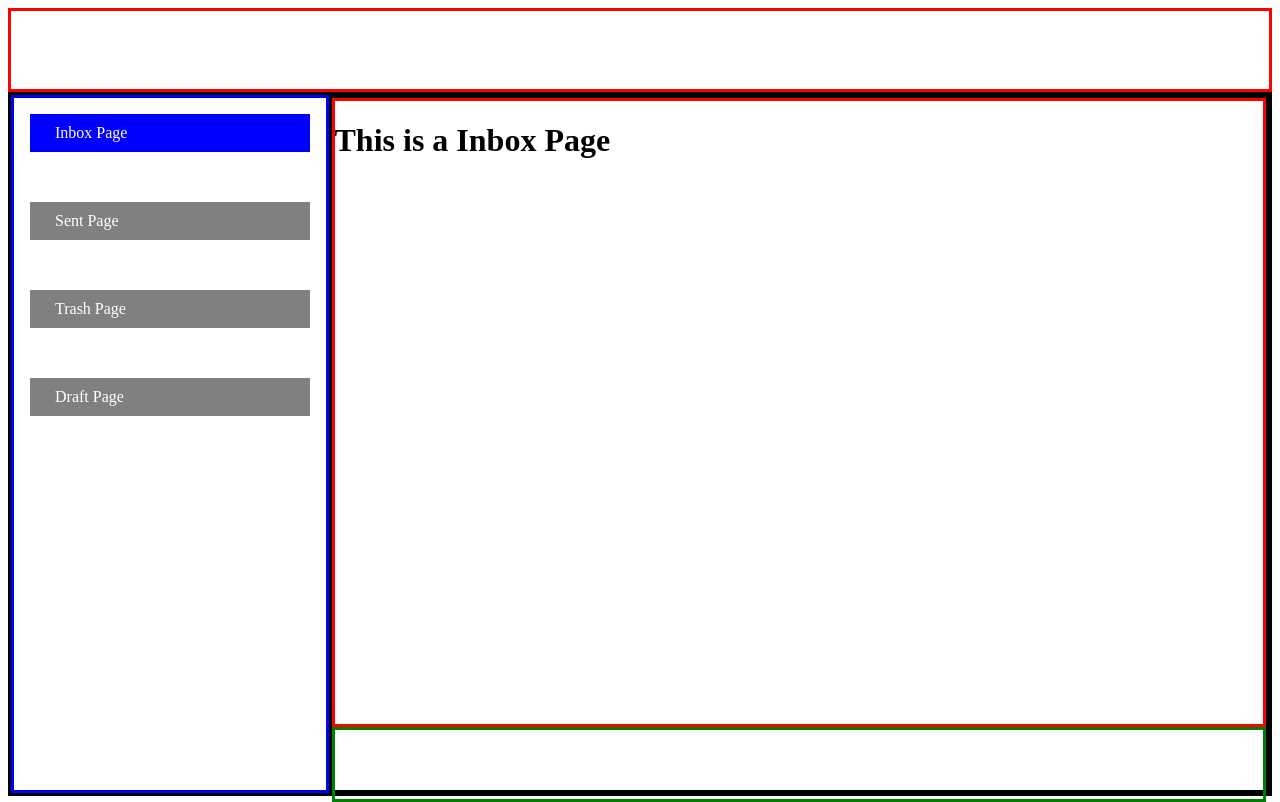
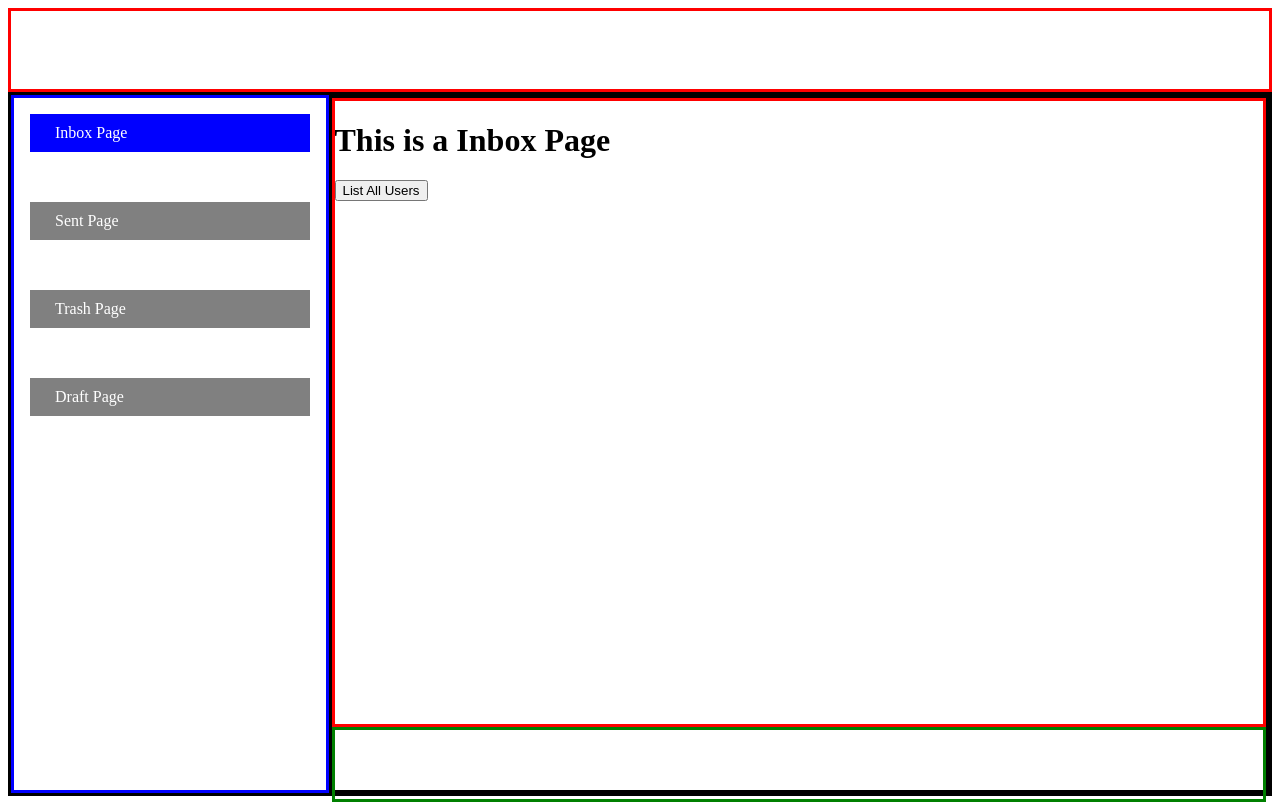
Before and after one commit to karthickvkumar/react-learning-batch-1, a React (Create React App) app: page /mail/inbox in a window 1280 px wide. Built offline with nearby package versions, Linux system fonts and the light colour scheme.

Commit message:
get api0

```diff
--- a/package.json
+++ b/package.json
@@ -6,6 +6,7 @@
     "@testing-library/jest-dom": "^5.14.1",
     "@testing-library/react": "^11.2.7",
     "@testing-library/user-event": "^12.8.3",
+    "axios": "^0.21.4",
     "react": "^17.0.2",
     "react-dom": "^17.0.2",
     "react-router-dom": "^5.3.0",
--- a/src/pages/inbox-page.js
+++ b/src/pages/inbox-page.js
@@ -1,11 +1,27 @@
 import React, {Component} from "react";
+import axios from "axios";
 
 class Inbox extends Component{
+
+  listUser(){
+    const url = "https://reqres.in/api/users?page=2";
+
+    axios.get(url)
+      .then((response) => {
+        // Success Code Block
+        console.log(response.data)
+      })
+      .catch((error) => {
+        // Error Code Block
+        console.log(error)
+      })
+  }
 
   render(){
     return(
       <div>
         <h1>This is a Inbox Page</h1>
+        <button onClick={() => this.listUser()}>List All Users</button>
       </div>
     )
   }
```
Also changed, not shown: 1 other file (tests, documents, lock files or other folders).
